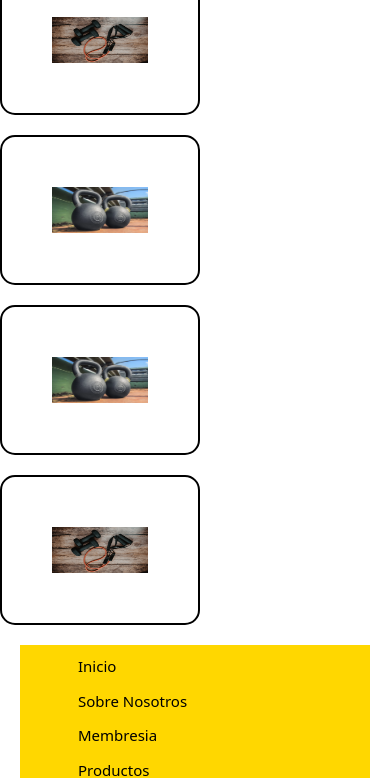
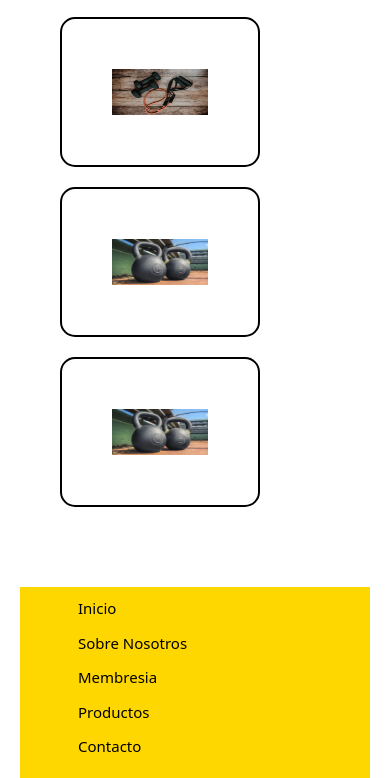
Before and after one commit to SantiagoMoreyra/Bestia-Fitness, a plain HTML site: page Pages/productos.html in a window 390 px wide. Shown: the part 1129-1907 px from the top of the page. Drawn offline with nearby package versions, Linux system fonts and the light colour scheme.

Commit message:
modifique algunos estilos

```diff
--- a/Css/Estilos.css
+++ b/Css/Estilos.css
@@ -398,6 +398,13 @@ button:hover{
         width: 300px;
         height: 200px;
     }
+    .section{
+        border-radius: black solid 2px;
+        margin: 50px;
+        padding: 10px;
+
+
+    }
 
     .section__img{
         display: flex;
--- a/Pages/productos.html
+++ b/Pages/productos.html
@@ -59,7 +59,6 @@
             <img class="section__img" src="../Resourses/kit-1.png" alt="">
             <img class="section__img" src="../Resourses/rusa.avif" alt="">
             <img class="section__img" src="../Resourses/rusa.avif" alt="">
-            <img class="section__img" src="../Resourses/kit-1.png" alt="">
 
 
         </div>
```
